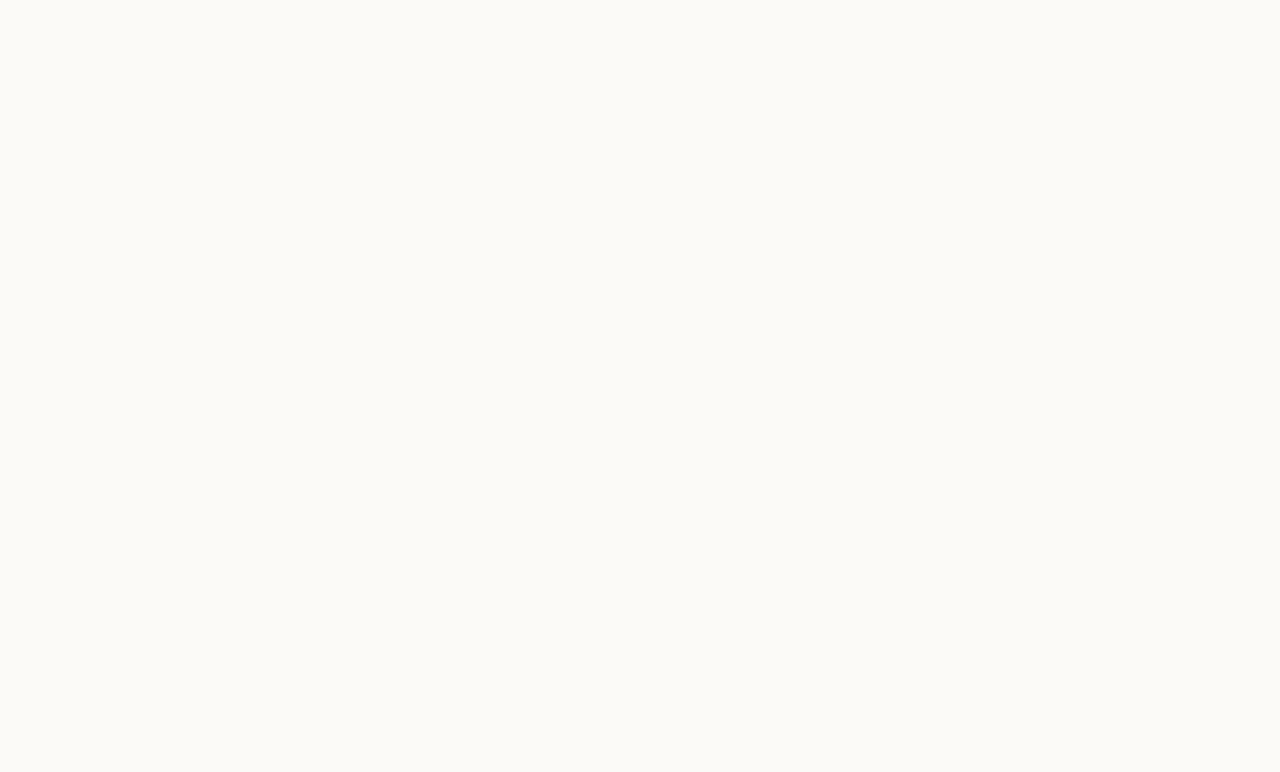
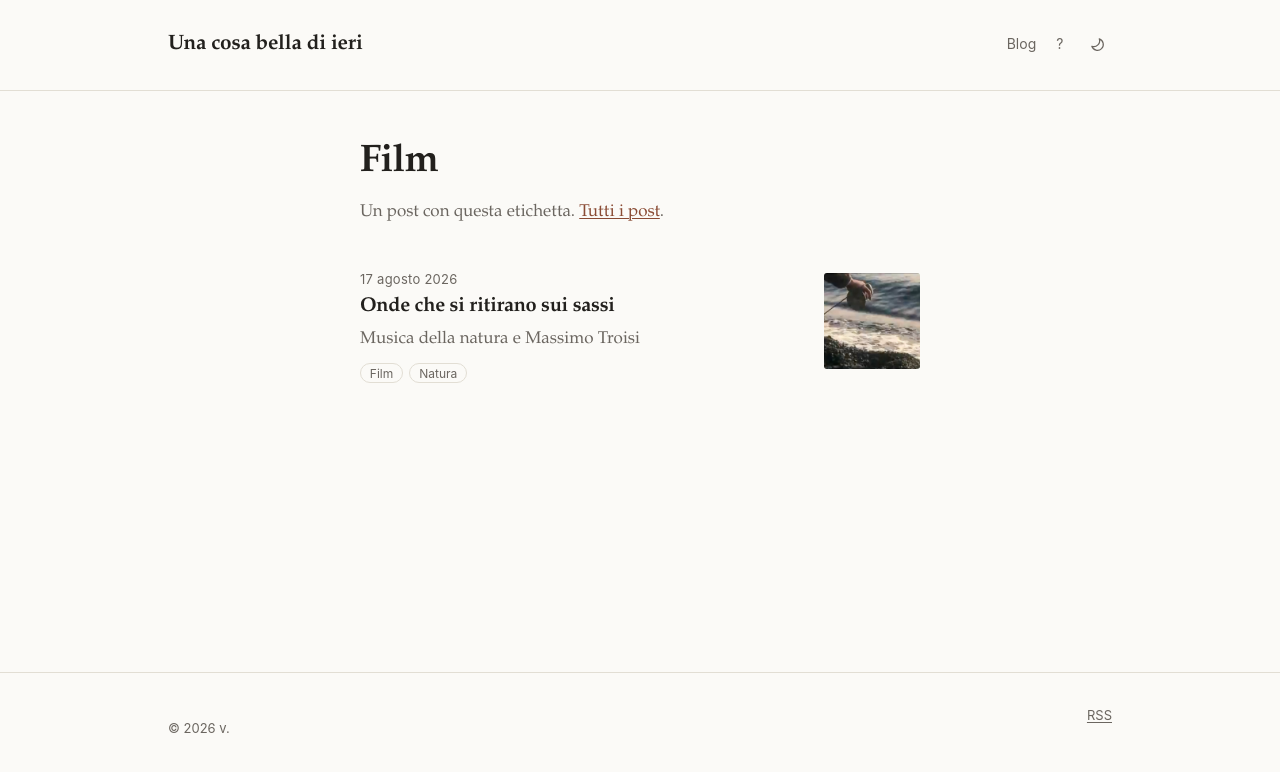
Before and after one commit to unacosabelladiieri/unacosabelladiieri.github.io, an Astro site: page /tag/Film in a window 1280 px wide. Before the commit this address had no page. Built offline with nearby package versions, Linux system fonts and the light colour scheme; Astro itself is replaced by a stand-in of ours; some packages are replaced by stand-ins of ours.

Commit message:
Correzione

```diff
--- a/src/content/posts/troisi-benigni.md
+++ b/src/content/posts/troisi-benigni.md
@@ -1,10 +1,11 @@
 ---
 title: Onde che si ritirano sui sassi
 pubDate: 2026-08-17
-description: Musica della natura e un film adorato
+description: Musica della natura e Massimo Troisi
 cover: ./allegati/suoni-isola.jpeg
 tags:
-  - Libri
+  - Film
+  - Natura
 coverAlt: I suoni dell'isola, scena da Il Postino
 ---
 Alle spiagge di sabbia fine e dorata riesco a invidiare solo la comodità. Ho nel DNA la scomodità delle spiagge di ciottoli, e quando la marea si alza e il mare si agita finisco per chiedermi cosa ne sappia, chi vive spiagge sabbiose, della musica che il mare fa quando richiama le sue onde tra i sassi. Un suono così suggestivo che tempo fa, sulla distesa di ciottoli di Mottagrossa, avevo pensato di registrare.
```
